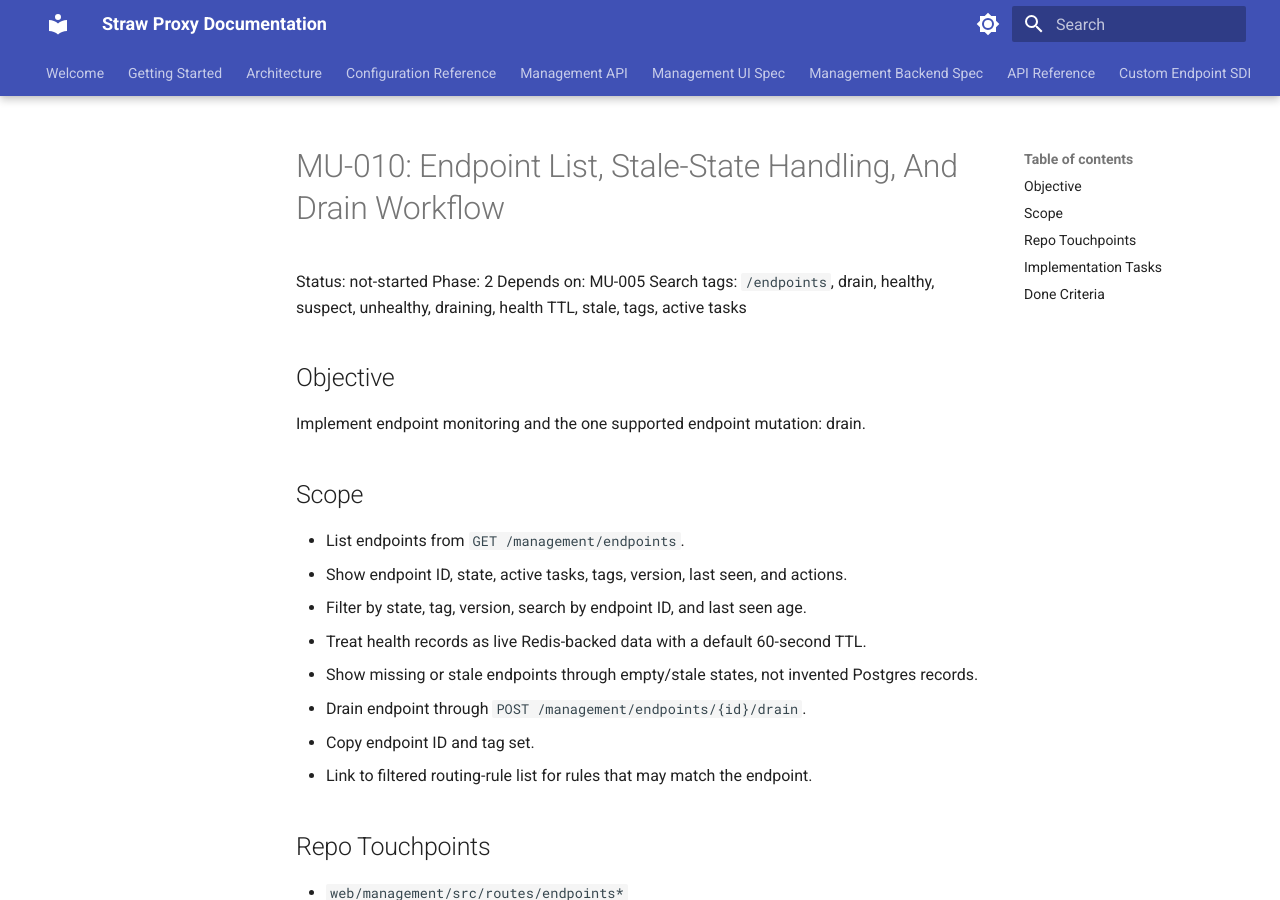
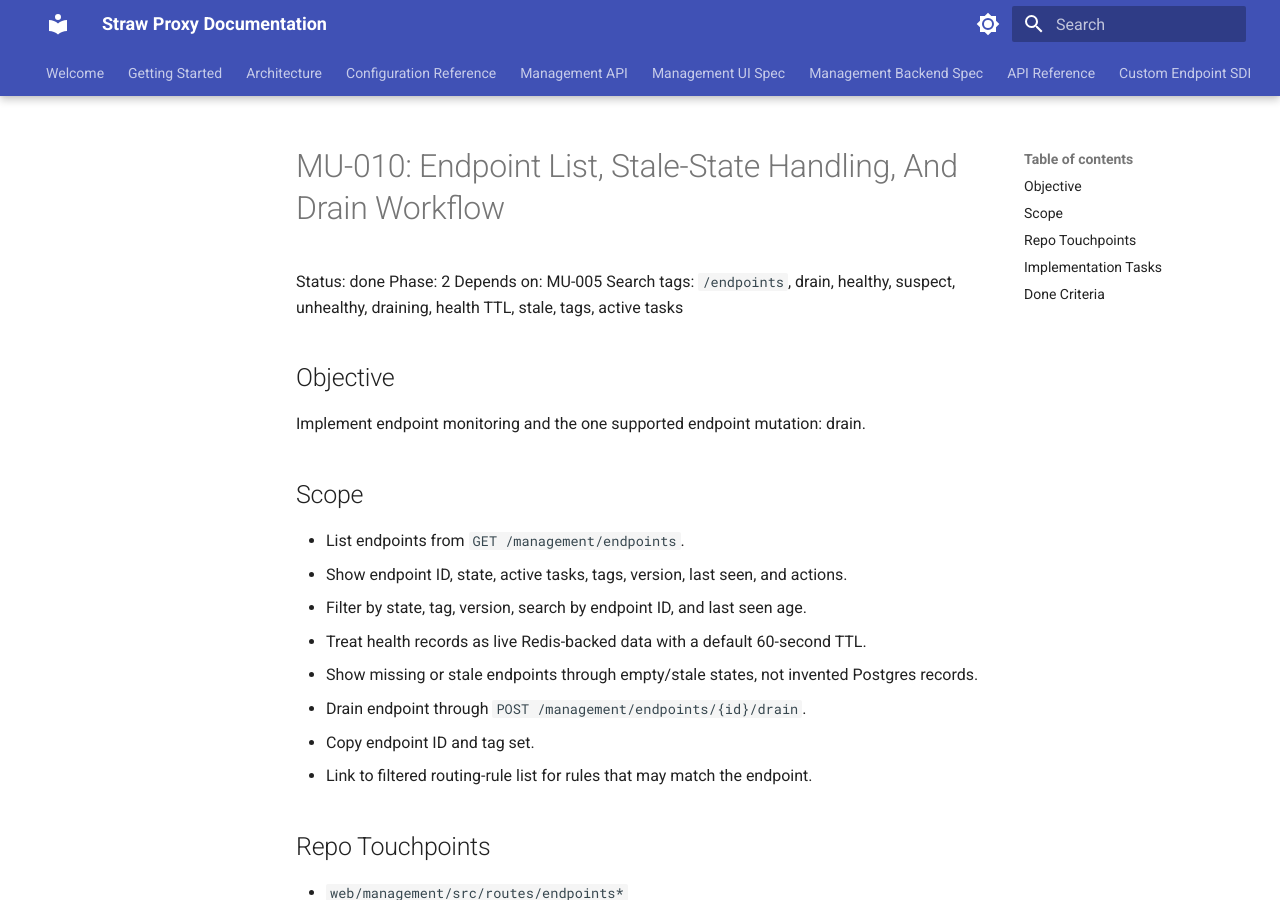
Before and after one commit to beremaran/straw-oss, an MkDocs documentation site: the page built from docs/management-ui-tasks/tasks/MU-010-endpoint-management.md, in a window 1280 px wide and 900 px high. Built offline with MkDocs 1.6.1 and Material for MkDocs 9.7.7, drawn with Linux system fonts in a browser that asks for light colours.

Commit message:
docs: mark MU-010 task as completed

```diff
--- a/docs/management-ui-tasks/tasks/MU-010-endpoint-management.md
+++ b/docs/management-ui-tasks/tasks/MU-010-endpoint-management.md
@@ -1,6 +1,6 @@
 # MU-010: Endpoint List, Stale-State Handling, And Drain Workflow
 
-Status: not-started
+Status: done
 Phase: 2
 Depends on: MU-005
 Search tags: `/endpoints`, drain, healthy, suspect, unhealthy, draining, health TTL, stale, tags, active tasks
```
Also changed, not shown: docs/management-ui-tasks/index.md (+1 -1 lines), docs/management-ui-tasks/tracker.md (+1 -1 lines).
